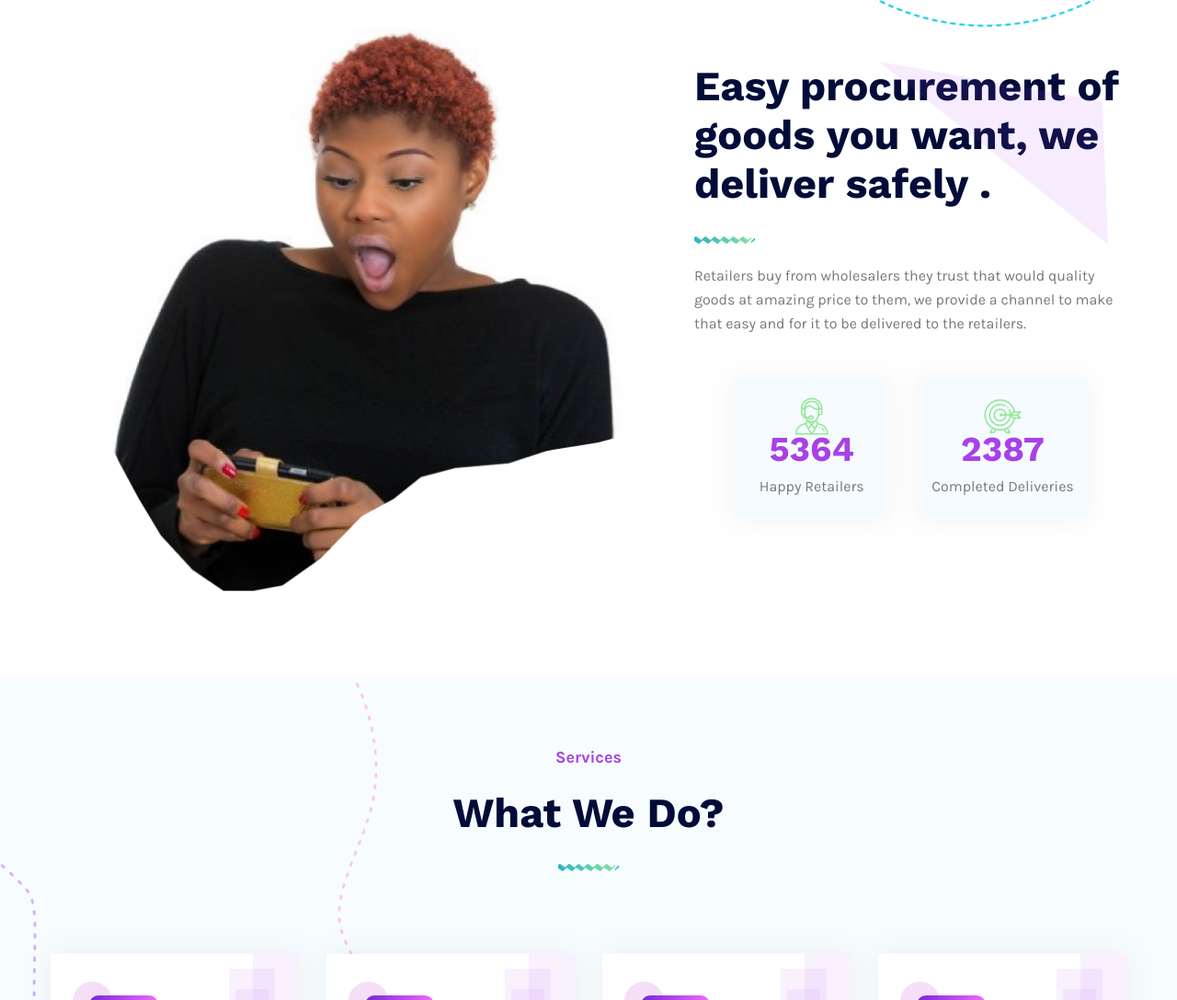
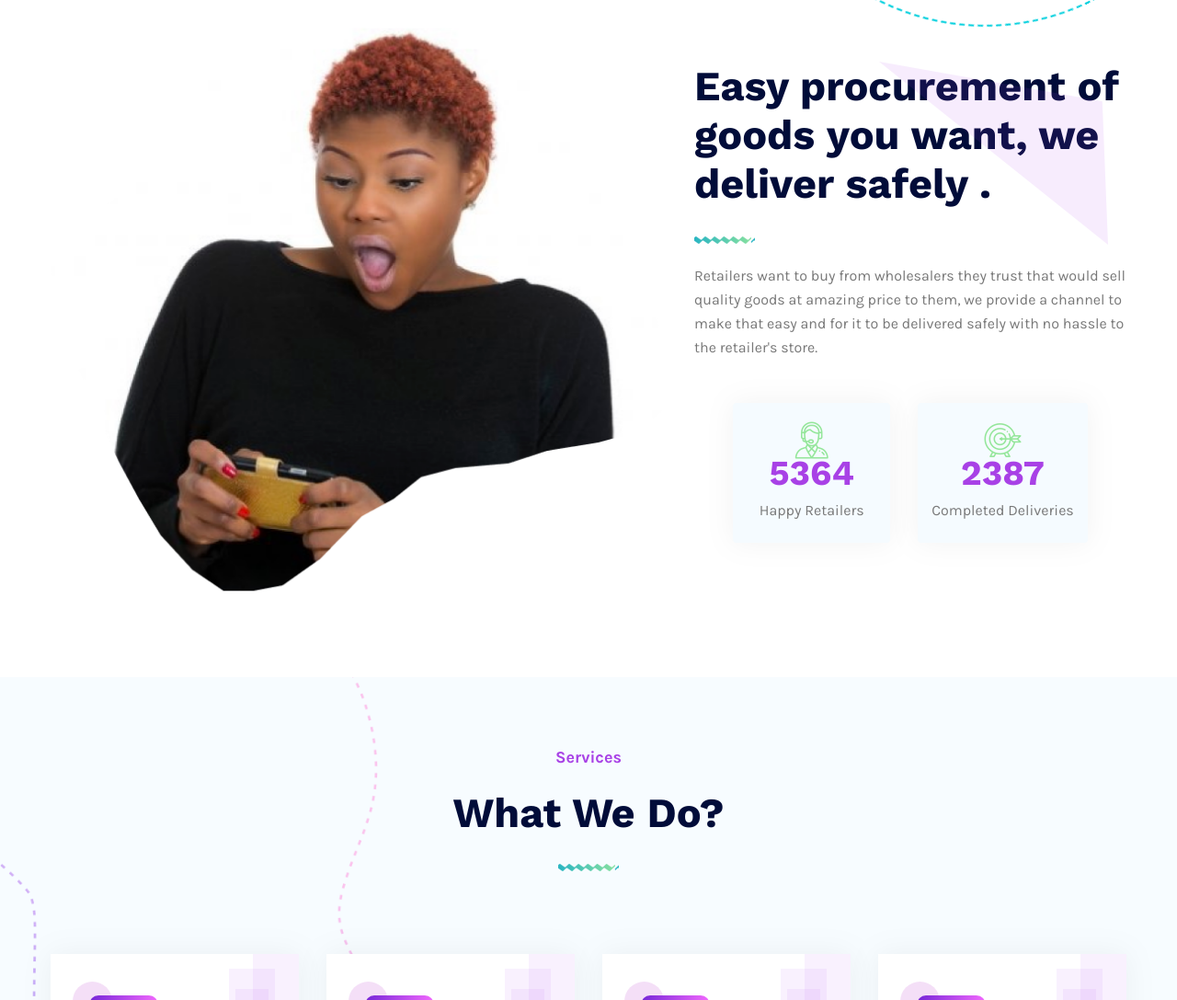
Before and after one commit to garhia/strength, a plain HTML site: page index.html in a window 1280 px wide. Shown: the part 1011-2098 px from the top of the page at 92% size. Drawn offline with nearby package versions, Linux system fonts and the light colour scheme; some packages are replaced by stand-ins of ours; files whose address does not match are found by name.

Commit message:
Edit a paragraph

```diff
--- a/index.html
+++ b/index.html
@@ -328,7 +328,7 @@
                     </div>
                     <div class="content-find-customer wow fadeInRight" data-wow-delay="600ms">
                         <p>
-                            Retailers buy from wholesalers they trust that would quality goods at amazing price to them, we provide a channel to make that easy and for it to be delivered to the retailers.
+                            Retailers want to buy from wholesalers they trust that would sell quality goods at amazing price to them, we provide a channel to make that easy and for it to be delivered safely with no hassle to the retailer's store.
                         </p>
                         <div class="count-section d-flex justify-content-center mg-47">
                             <div class="counter counter-type2">
```
